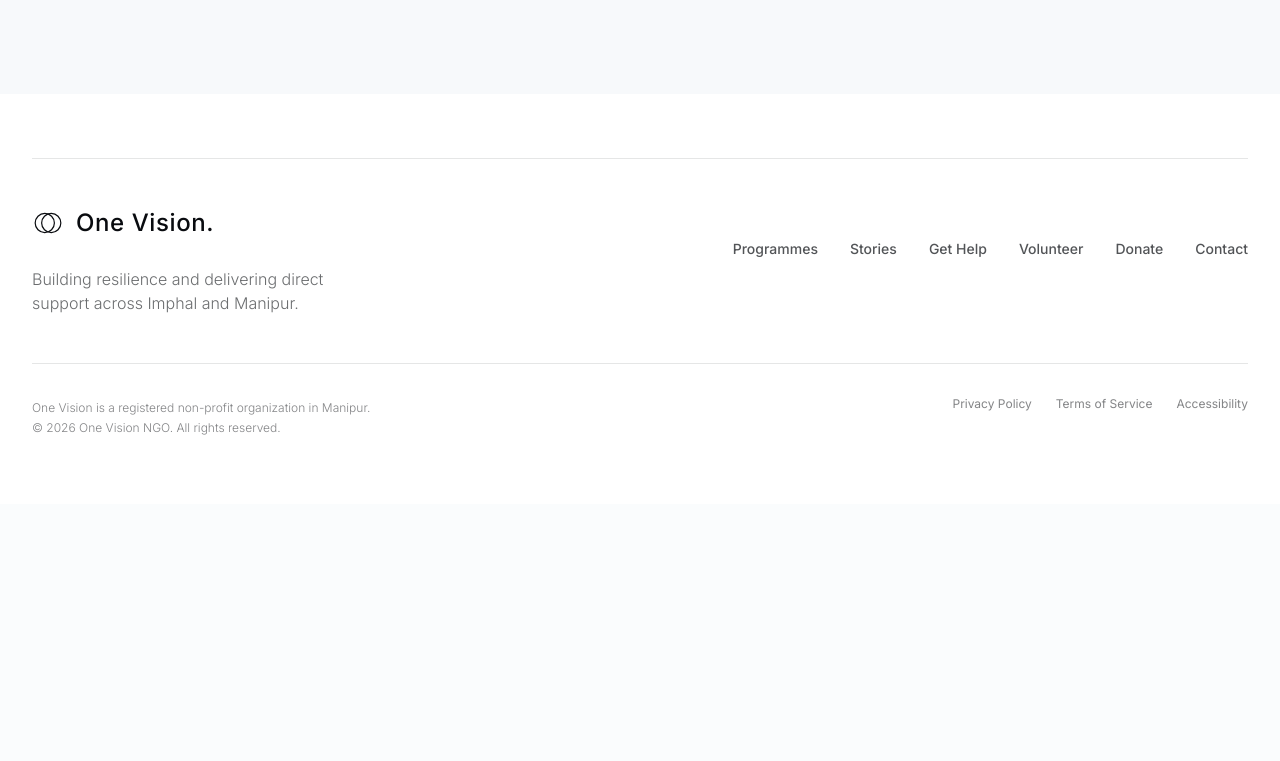
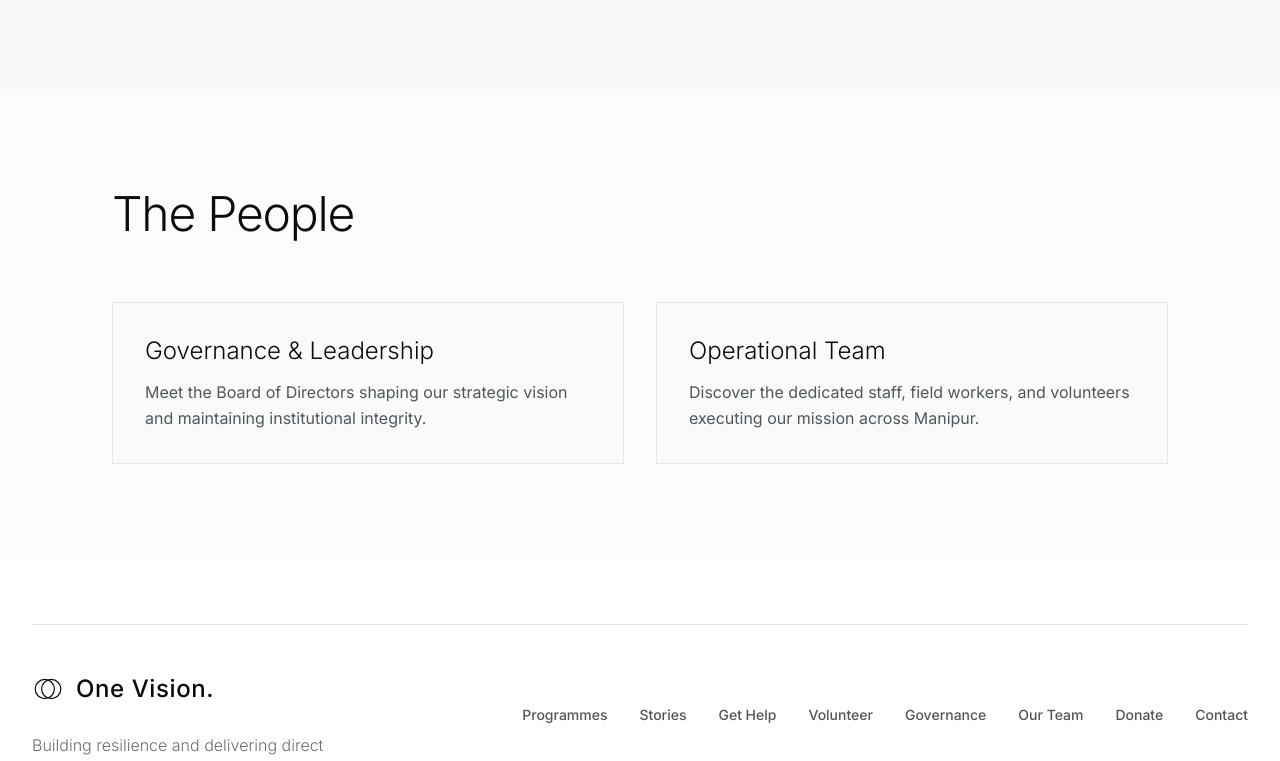
Before and after one commit to onevision-droid/one-vision, a Next.js app: page /about in a window 1280 px wide. Shown: the part 1152-1913 px from the top of the page. Before the commit the page ends 1656 px from the top, so only its background shows below. Built offline with nearby package versions, Linux system fonts and the light colour scheme; no server answers.

Commit message:
fix: integrate School Aushadhi Lab and Team pages into navigation structure

```diff
--- a/app/(site)/about/page.tsx
+++ b/app/(site)/about/page.tsx
@@ -53,6 +53,31 @@ export default function AboutPage() {
           </div>
         </div>
       </section>
+      {/* Structure & People */}
+      <section className="py-24 bg-background">
+        <div className="container mx-auto px-4 md:px-12 max-w-6xl">
+          <div className="mb-16">
+            <h2 className="font-fraunces text-4xl md:text-5xl font-light tracking-tight text-foreground">
+              The People
+            </h2>
+          </div>
+
+          <div className="grid grid-cols-1 md:grid-cols-2 gap-8">
+            <a href="/about/governance" className="group block p-8 border border-border/50 bg-muted/10 hover:border-primary/30 hover:bg-muted/30 transition-all">
+              <h3 className="font-fraunces text-2xl font-light text-foreground mb-3 group-hover:text-primary transition-colors">Governance & Leadership</h3>
+              <p className="font-inter text-muted-foreground leading-relaxed">
+                Meet the Board of Directors shaping our strategic vision and maintaining institutional integrity.
+              </p>
+            </a>
+            <a href="/about/team" className="group block p-8 border border-border/50 bg-muted/10 hover:border-primary/30 hover:bg-muted/30 transition-all">
+              <h3 className="font-fraunces text-2xl font-light text-foreground mb-3 group-hover:text-primary transition-colors">Operational Team</h3>
+              <p className="font-inter text-muted-foreground leading-relaxed">
+                Discover the dedicated staff, field workers, and volunteers executing our mission across Manipur.
+              </p>
+            </a>
+          </div>
+        </div>
+      </section>
     </div>
   );
 }
--- a/components/layout/Footer.tsx
+++ b/components/layout/Footer.tsx
@@ -6,6 +6,8 @@ const mainLinks = [
     { label: 'Stories', href: '/stories' },
     { label: 'Get Help', href: '/get-help' },
     { label: 'Volunteer', href: '/volunteer' },
+    { label: 'Governance', href: '/about/governance' },
+    { label: 'Our Team', href: '/about/team' },
     { label: 'Donate', href: '/donate' },
     { label: 'Contact', href: '/contact' },
 ]
--- a/lib/data/programmes.ts
+++ b/lib/data/programmes.ts
@@ -44,5 +44,16 @@ export const programmes: Programme[] = [
     location: "High-risk Zones",
     metrics: [{ label: "Camps Supported", value: 12 }],
     image: "/new-illustrations/imphal-streetscape.webp"
+  },
+  {
+    id: "prog-5",
+    title: "School Aushadhi Lab",
+    slug: "school-aushadhi-lab",
+    description: "Decentralized Living Herbal Sanctuaries and Planetary One Health Pedagogy across Manipur.",
+    category: "Environment & Education",
+    status: "Seeking Funding",
+    location: "50 Schools in Manipur",
+    metrics: [{ label: "Schools Targeted", value: 50 }],
+    image: "/new-illustrations/community-support.webp"
   }
 ];
```
